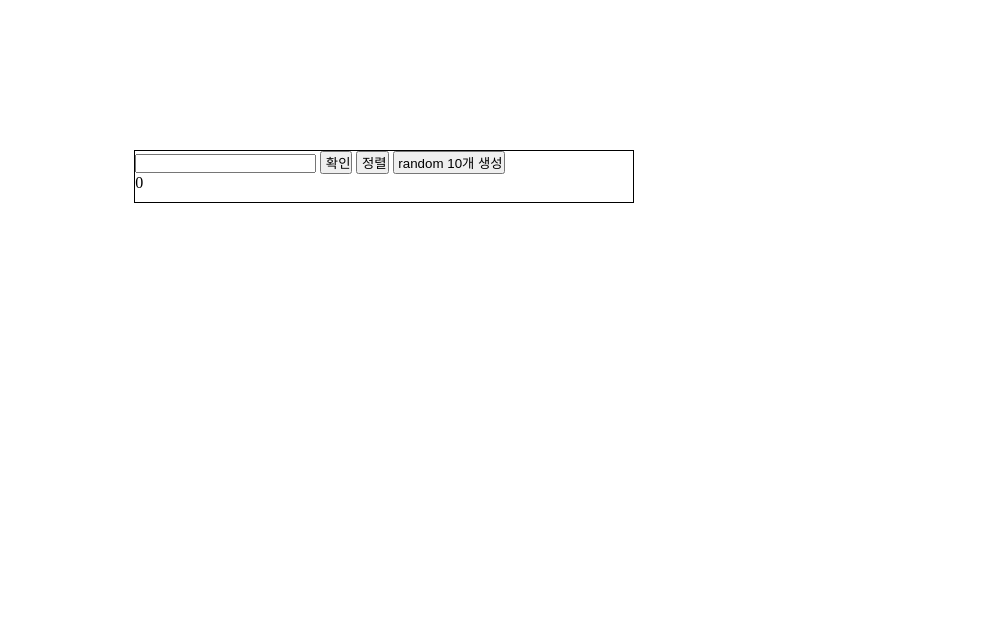
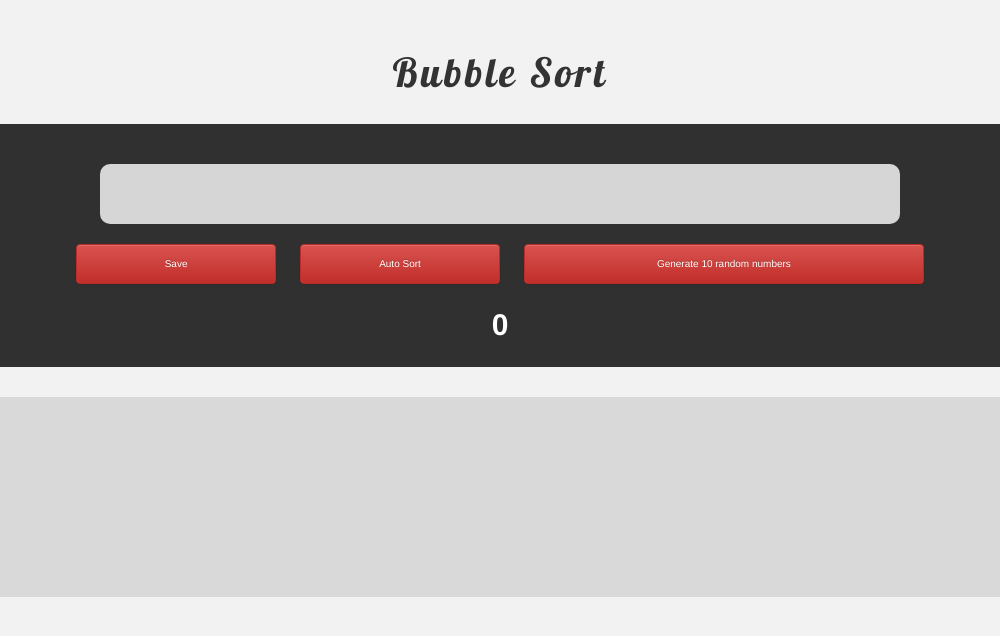
Before and after one commit to 2myungho/BubbleSort-js-Imaging, a plain HTML site: page index.html in a window 768 px wide. Shown: the whole page, 1000 px wide, since content can reach past the window. Drawn offline with nearby package versions, Linux system fonts and the light colour scheme.

Commit message:
bubble css

```diff
--- /dev/null
+++ b/index.css
@@ -0,0 +1,159 @@
+@charset 'UTF-8';
+
+@media screen and (min-width:768px){* {
+    padding: 0;
+    margin: 0;
+  }
+  a {
+    text-decoration: none;
+  }
+  ul,
+  ol {
+    list-style: none;
+  }
+  html,body{height:100%; background:#f2f2f2;}
+
+  /**/
+  h1{
+    text-align: center;
+    font-family: 'Lobster', cursive;
+    letter-spacing:3px;
+    font-size:40px;
+    margin-bottom:3%;
+  }
+  #wrap {
+    width: 60%;
+    min-width:1000px;
+    margin: 100px auto 0;
+    text-align:center;
+  }
+  #form_wrap{
+    width:100%;
+    overflow: hidden;
+  }
+  #input_form{
+    padding:20px 0;
+    background:rgba(0,0,0,0.8);
+  }
+  #input{
+    width:80%;
+    height:60px;
+    border:none;
+    font-size:20px;
+    margin:20px 0;
+    padding-left:20px;
+    background:rgba(255,255,255,0.8)
+  }
+  button{
+    margin:0 10px;
+    width:20%;
+    height:40px;
+    overflow: hidden;
+  }
+  #text{
+    text-align:center;
+    font-weight: bold;
+    font-size:30px;
+    color:#fff;
+    margin:20px 0 0;
+  }
+  #textForm{
+    background:#d9d9d9;
+    overflow: hidden;
+    margin-top: 30px;
+    width:100%;
+    height:200px;
+    display: flex;
+    justify-content: center;
+    align-items: center;
+  }
+
+  li {
+    float: left;
+    width: 80px;
+    height: 80px;
+    background: #d9d9d9;
+    margin: 0 10px;
+    display: flex;
+    justify-content: center;
+    align-items: center;
+    transition: all 0.5s ease-in-out;
+    color:#fff;
+    border-radius: 100%;
+    font-size:18px;
+  }}
+
+/***************************스마트폰********************************/
+  @media screen and (max-width: 768px) {
+    h1{
+    text-align: center;
+    font-family: 'Lobster', cursive;
+    letter-spacing:3px;
+    font-size:40px;
+    margin-bottom:3%;
+  }
+  #wrap {
+    width: 95%;
+    margin: 50px auto 0;
+    text-align:center;
+  }
+  #form_wrap{
+    width:100%;
+    overflow: hidden;
+  }
+  #input_form{
+    padding:20px 0;
+    background:rgba(0,0,0,0.8);
+  }
+  #input{
+    width:80%;
+    height:60px;
+    border:none;
+    font-size:20px;
+    margin:20px 0;
+    padding-left:20px;
+    background:rgba(255,255,255,0.8);
+    border-radius:10px;
+  }
+  button{
+    height:40px;
+    overflow: hidden;
+  }
+  #submit{width:20%}
+  #sort{width:20%}
+  #random{width:40%}
+  .btn{font-size:10px;}
+  #text{
+    text-align:center;
+    font-weight: bold;
+    font-size:30px;
+    color:#fff;
+    margin:20px 0 0;
+  }
+  #textForm{
+    background:#d9d9d9;
+    overflow: hidden;
+    margin-top: 30px;
+    width:100%;
+    padding:50px 0;
+    display: inline-flex;
+    align-items: center;
+    justify-content: center;
+    flex-flow:row wrap;
+  }
+
+  li {
+    float: left;
+    width: 80px;
+    height: 80px;
+    background: #d9d9d9;
+    margin: 0 10px 10px;
+    display: flex;
+    justify-content: center;
+    align-items: center;
+    transition: all 0.5s ease-in-out;
+    color:#fff;
+    border-radius: 100%;
+    font-size:18px;
+  }
+  }
--- a/index.html
+++ b/index.html
@@ -5,54 +5,35 @@
     <meta name="viewport" content="width=device-width, initial-scale=1.0" />
     <title>Bubble sort</title>
     <script type="text/javascript" src="main.js"></script>
-    <style>
-      * {
-        padding: 0;
-        margin: 0;
-      }
-      a {
-        text-decoration: none;
-      }
-      ul,
-      ol {
-        list-style: none;
-      }
+    <link href="https://fonts.googleapis.com/css2?family=Lobster&display=swap" rel="stylesheet">
+    <link rel="stylesheet" href="https://maxcdn.bootstrapcdn.com/bootstrap/3.3.2/css/bootstrap.min.css">
+    <link rel="stylesheet" href="https://maxcdn.bootstrapcdn.com/bootstrap/3.3.2/css/bootstrap-theme.min.css">
+    <script src="https://maxcdn.bootstrapcdn.com/bootstrap/3.3.2/js/bootstrap.min.js"></script>
+    <link rel="stylesheet" href="index.css">
 
-      #wrap {
-        width: 64.8%;
-        margin: 150px auto 0;
-        border: 1px solid #000;
-      }
-      ul {
-        overflow: hidden;
-        margin-top: 10px;
-      }
-      li {
-        float: left;
-        width: 50px;
-        height: 50px;
-        background: #d9d9d9;
-        margin: 0 10px;
-        display: flex;
-        justify-content: center;
-        align-items: center;
-        transition: all 0.5s ease-in-out;
-      }
-    </style>
   </head>
   <body>
-    <form id="wrap">
+    <div id="wrap">
+      <h1>Bubble Sort</h1>
+      <form id="form_wrap">
+        <div id ="input_form">
           <input
           id="input"
           type="txet"
           maxlength="3"
           onKeyup="this.value=this.value.replace(/[^0-9]/g,'')"
-      />
-      <input type="submit" value=" 확인" id="submit" />
-      <input type="button" value=" 정렬" id="sort" />
-      <input type="button" value=" random 10개 생성" id="random" />
+        /> </br>
+        <button type="submit" id="submit" class="btn btn-danger">Save</button>
+        <button type="button" id="sort" class="btn btn-danger">Auto Sort</button>
+        <button type="button" id="random" class="btn btn-danger">Generate 10 random numbers</button>
+
         <p id="text">0</p>
+
+        </div>
+
         <ul id="textForm"></ul>
       </form>
+
+    </div>
   </body>
 </html>
```
Lines whose indentation alone changed are shown as unchanged.
